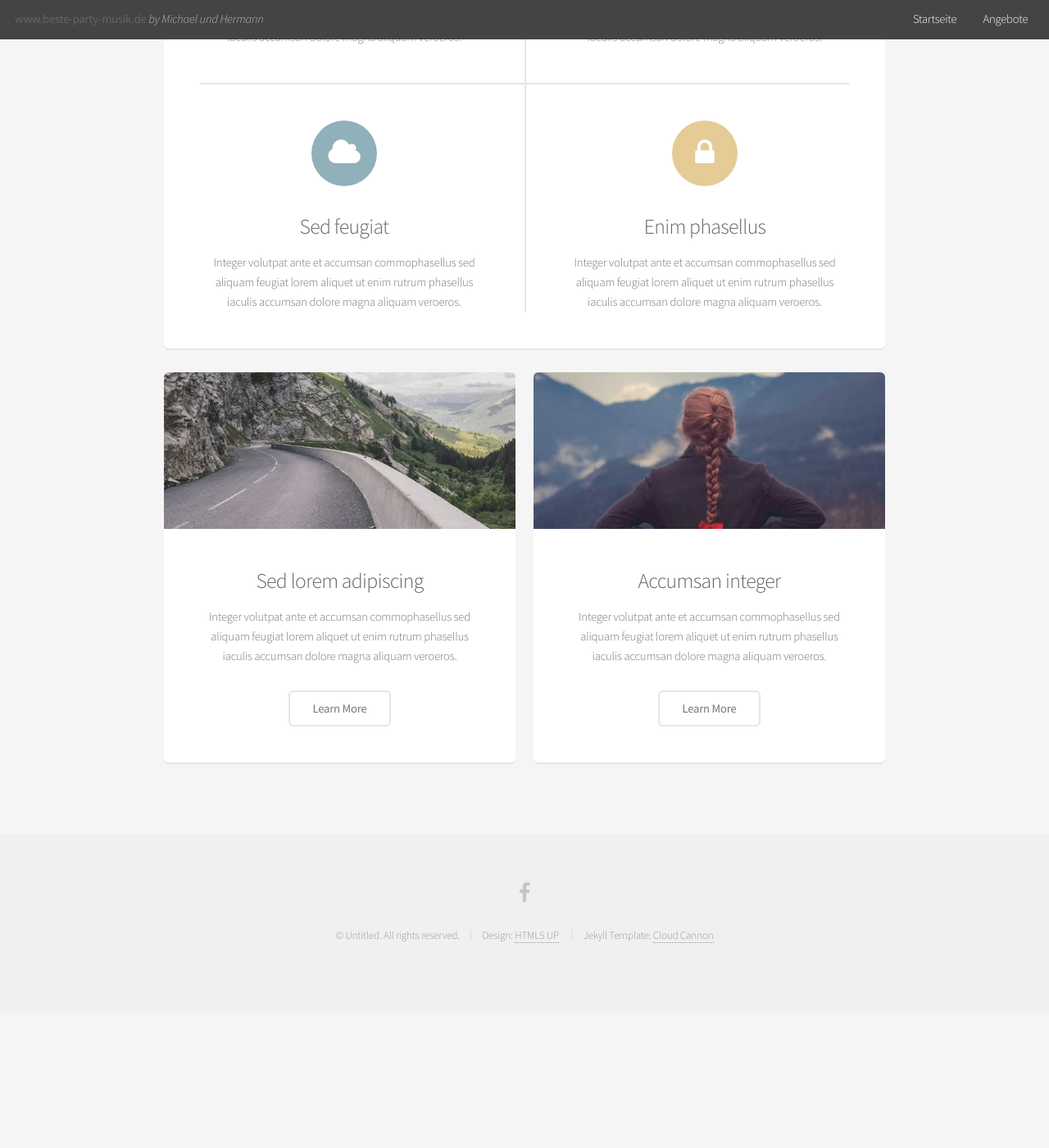
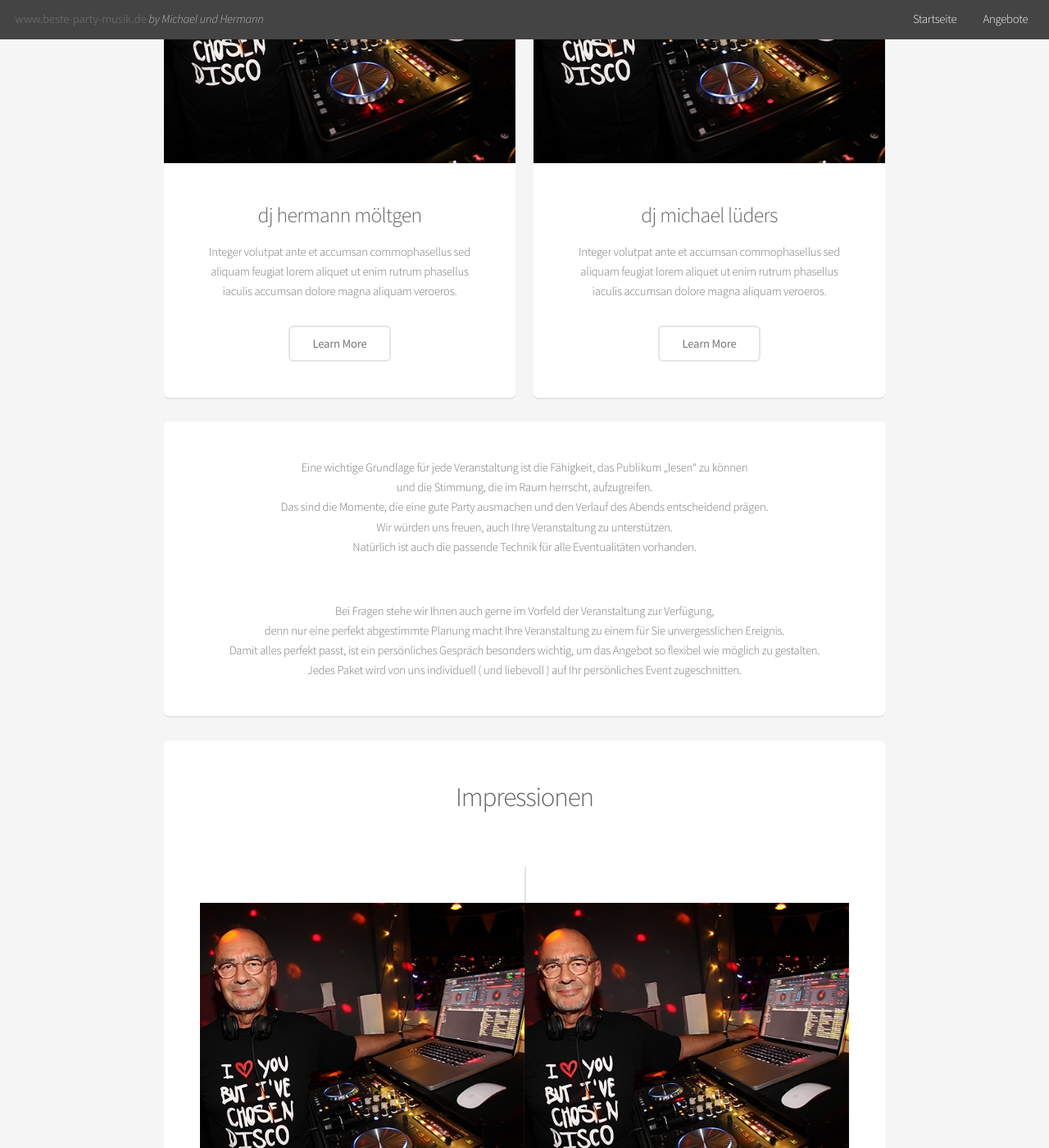
Before and after one commit to old-jekyll-templates/Alpha-Jekyll-Theme, a Jekyll site: the page built from index.html, in a window 1280 px wide and 1400 px high, scrolled down 1540 px. Shown: the whole window at 82% size. Built offline with Jekyll 4.4.1, drawn with Linux system fonts in a browser that asks for light colours; the list of posts is cut into pages by our own code; before the commit the page ends 2775 px from its top, so only the background shows below that; some of the changed text lies outside the part shown.

Commit message:
added the most content

```diff
--- a/index.html
+++ b/index.html
@@ -19,39 +19,12 @@
 	</header>
 </section>
 
-<section class="box special features">
-	<div class="features-row">
-		<section>
-			<span class="icon major fa-bolt accent2"></span>
-			<h3>dj hermann möltgen</h3>
-			<p>Integer volutpat ante et accumsan commophasellus sed aliquam feugiat lorem aliquet ut enim rutrum phasellus iaculis accumsan dolore magna aliquam veroeros.</p>
-		</section>
-		<section>
-			<span class="icon major fa-area-chart accent3"></span>
-			<h3>dj michael lüders</h3>
-			<p>Integer volutpat ante et accumsan commophasellus sed aliquam feugiat lorem aliquet ut enim rutrum phasellus iaculis accumsan dolore magna aliquam veroeros.</p>
-		</section>
-	</div>
-	<div class="features-row">
-		<section>
-			<span class="icon major fa-cloud accent4"></span>
-			<h3>Sed feugiat</h3>
-			<p>Integer volutpat ante et accumsan commophasellus sed aliquam feugiat lorem aliquet ut enim rutrum phasellus iaculis accumsan dolore magna aliquam veroeros.</p>
-		</section>
-		<section>
-			<span class="icon major fa-lock accent5"></span>
-			<h3>Enim phasellus</h3>
-			<p>Integer volutpat ante et accumsan commophasellus sed aliquam feugiat lorem aliquet ut enim rutrum phasellus iaculis accumsan dolore magna aliquam veroeros.</p>
-		</section>
-	</div>
-</section>
-
 <div class="row">
 	<div class="6u">
 
 		<section class="box special">
-			<span class="image featured"><img src="{{ site.baseurl }}/assets/images/pic02.jpg" alt="" /></span>
-			<h3>Sed lorem adipiscing</h3>
+			<span class="image featured"><img src="{{ site.baseurl }}/assets/images/hermann1.jpg" alt="" /></span>
+			<h3>dj hermann möltgen</h3>
 			<p>Integer volutpat ante et accumsan commophasellus sed aliquam feugiat lorem aliquet ut enim rutrum phasellus iaculis accumsan dolore magna aliquam veroeros.</p>
 			<ul class="actions">
 				<li><a href="#" class="button alt">Learn More</a></li>
@@ -62,8 +35,8 @@
 	<div class="6u">
 
 		<section class="box special">
-			<span class="image featured"><img src="{{ site.baseurl }}/assets/images/pic03.jpg" alt="" /></span>
-			<h3>Accumsan integer</h3>
+			<span class="image featured"><img src="{{ site.baseurl }}/assets/images/hermann1.jpg" alt="" /></span>
+			<h3>dj michael lüders</h3>
 			<p>Integer volutpat ante et accumsan commophasellus sed aliquam feugiat lorem aliquet ut enim rutrum phasellus iaculis accumsan dolore magna aliquam veroeros.</p>
 			<ul class="actions">
 				<li><a href="#" class="button alt">Learn More</a></li>
@@ -72,3 +45,138 @@
 
 	</div>
 </div>
+
+<section class="box special">
+	<p>
+		Eine wichtige Grundlage für jede Veranstaltung ist die Fähigkeit, das Publikum „lesen“ zu können <br/>
+		und die Stimmung, die im Raum herrscht, aufzugreifen. <br/>
+		Das sind die Momente, die eine gute Party ausmachen und den Verlauf des Abends entscheidend prägen. <br/>
+		Wir würden uns freuen, auch Ihre Veranstaltung zu unterstützen. <br/>
+		Natürlich ist auch die passende Technik für alle Eventualitäten vorhanden. <br/>
+	</p>
+	<p>
+		<br/>
+		Bei Fragen stehe wir Ihnen auch gerne im Vorfeld der Veranstaltung zur Verfügung, <br/>
+		denn nur eine perfekt abgestimmte Planung macht Ihre Veranstaltung zu einem für Sie unvergesslichen Ereignis. <br/>
+		Damit alles perfekt passt, ist ein persönliches Gespräch besonders wichtig, um das Angebot so flexibel wie möglich zu gestalten. <br/>
+		Jedes Paket wird von uns individuell ( und liebevoll ) auf Ihr persönliches Event zugeschnitten. <br/>
+	</p>
+</section>
+
+<section class="box special">
+	<h2>Impressionen</h2>
+
+	<section class="box special features">
+			<div class="features-row">
+				<section>
+					<span class="image featured"><img src="{{ site.baseurl }}/assets/images/hermann1.jpg" alt="" /></span>
+				</section>
+				<section>
+					<span class="image featured"><img src="{{ site.baseurl }}/assets/images/hermann1.jpg" alt="" /></span>
+				</section>
+			</div>
+			<div class="features-row">
+				<section>
+					<span class="image featured"><img src="{{ site.baseurl }}/assets/images/hermann1.jpg" alt="" /></span>
+				</section>
+				<section>
+					<span class="image featured"><img src="{{ site.baseurl }}/assets/images/hermann1.jpg" alt="" /></span>
+				</section>
+				<section>
+					<span class="image featured"><img src="{{ site.baseurl }}/assets/images/hermann1.jpg" alt="" /></span>
+				</section>
+			</div>
+		</section>
+</section>
+
+<section class="box special">
+	<h2> Attraktive Paketangebote inkl. Beschallungs- und Lichtanlage </h2>
+
+	<h3> Musik Repertoir </h3>
+	<p>
+		Musikalisch ist auf Wunsch alles möglich. <br/>
+		Von gedämpfter Hintergrundmusik bis zu den beliebten Hits zum Tanzen und Feiern.
+	</p>
+
+	<p>
+		<ul>
+			<li>Aktuelle Top 100 Charts</li>
+			<li>60er,70er, 80er und 90er</li>
+			<li>Rock´n Roll und Evergreens</li>
+			<li>House &amp; Dance Tunes</li>
+			<li>Black, Soul, R&amp;B</li>
+			<li>Latin, Reggae</li>
+			<li>Loungemusik,Swing, Jazz, Klassik</li>
+			<li>Karneval, Schlager und NDW</li>
+			<li>Eröffnungstänze &amp; Hochzeitswalzer</li>
+		</ul>
+	</p>
+
+	<p>
+		Während der Party erfüllen wir natürlich Musikwünsche von Ihnen und Ihren Gästen. <br/>
+		Sie werden flexibel in die Party mit eingebaut.
+	</p>
+
+	<h4>Buchen sie Ihren Party DJ für jede Art von Veranstaltungen:</h4>
+	<p>
+		<ul>
+			<li>Ü30 / Ü40/ Ü50 Partys</li>
+			<li>Polterabende</li>
+			<li>Hochzeiten</li>
+			<li>50ster, 60ster, 70ster - Geburtstagsfeiern </li>
+			<li>70er, 80er, 90er Partys</li>
+			<li>Firmenevents</li>
+			<li>Karneval</li>
+		</ul>
+	</p>
+
+	<h3> Preise und Leistungen </h3>
+
+	<h4>Paket "Small"</h4>
+	€ 349,-
+	<p>
+		<ul>
+			<li>1 Dj inkl. Musikanlage bis 60 Personen</li>
+			<li>LED Lichtanlage + Partylichteffekte</li>
+			<li>DJ Technik </li>
+			<li>Funkmikrofon</li>
+			<li>6 Stunden Musikprogramm</li>
+			<li>open-end Garantie (Verlängerung Std. € 35,-)</li>
+			<li>telefonisches Vorgespräch</li>
+			<li>Anfahrt (40Km)</li>
+		</ul>
+	</p>
+
+	<h4>Paket "Standart"</h4>
+	€ 499,-
+	<p>
+		<ul>
+			<li>1 Dj  inkl. Musikanlage bis 120 Personen</li>
+			<li>inkl. professioneller Lichttechnik</li>
+			<li>inkl. Ambiente Beleuchtung (Saal in schönen Farben ausleuchten)</li>
+			<li>inkl. DJ Technik </li>
+			<li>Funkmikrofon / Gesangsmikrofon</li>
+			<li>inkl. 8 Stunden Musikprogramm</li>
+			<li>open-end Garantie (Verlängerung Std. € 35,-)</li>
+			<li>inkl. persönlichem Vorgespräch</li>
+			<li>inkl. Anfahrt (80Km)</li>
+		</ul>
+	</p>
+
+	<h4>"Kofferjob" (Wenn Musik- &amp; Lichttechnik vorhanden</h4>
+	€ 260,-
+	<p>
+		<ul>
+			<li>inkl DJ Technik</li>
+			<li>inkl. 8 Stunden DJ-Dienstleistung</li>
+			<li>open-end Garantie (Verlängerung Std. € 35,-)</li>
+			<li>inkl. Anfahrt (40Km)</li>
+		</ul>
+	</p>
+
+	<p>
+		Planen Sie ein größeres Event oder eine längere Party? <br/>
+		Dann sollten wir die Details am besten persönlich besprechen. <br/>
+		Gerne erstelle ich Ihnen ein individuelles Angebot mit längeren Spielzeiten und großen Musikanlagen.
+	</p>
+</section>
```
Also changed, not shown: assets/images/hermann1.jpg (added), assets/images/impressionen/7.jpg (added), assets/images/impressionen/8.jpg (added), 7 other files.
